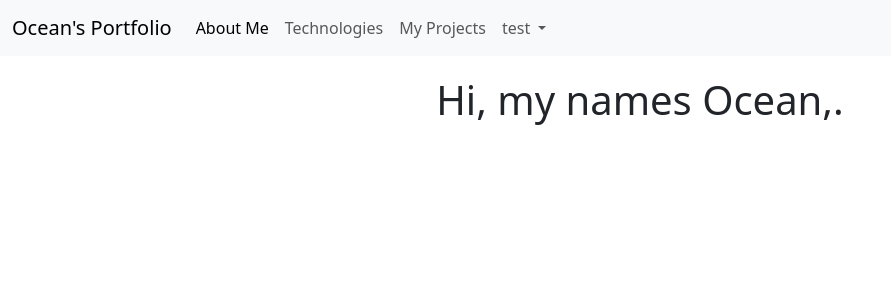
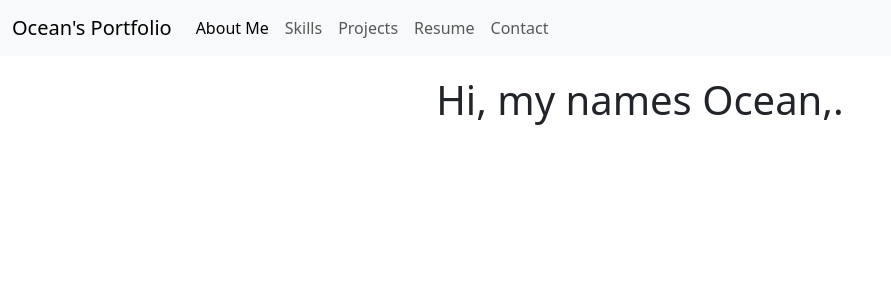
Before and after one commit to oceanyu1/portfoliowebsite, a Flask app: page / in a window 1280 px wide. Shown: the top 300 px of the page, without its empty margins (0-891 px from the left). Run offline with Flask 3, Linux system fonts and the light colour scheme.

Commit message:
Complete navbar so it redirects to 5 different pages: About, Skills, Projects, Resume, Contact

```diff
--- a/__init__.py
+++ b/__init__.py
@@ -3,8 +3,24 @@ from flask import Flask, redirect, url_for, render_template, request, session, f
 app = Flask(__name__)
 
 @app.route("/")
-def aboutme():
+def about():
     return render_template("index.html")
+
+@app.route("/skills")
+def skills():
+    return render_template("skills.html")
+
+@app.route("/projects")
+def projects():
+    return render_template("projects.html")
+
+@app.route("/resume")
+def resume():
+    return render_template("resume.html")
+
+@app.route("/contact")
+def contact():
+    return render_template("contact.html")
 
 if __name__ == "__main__":
     app.run(debug=True)
--- a/templates/base.html
+++ b/templates/base.html
@@ -15,23 +15,19 @@
                 <div class="collapse navbar-collapse" id="navbarNavDropdown">
                     <ul class="navbar-nav">
                         <li class="nav-item">
-                            <a class="nav-link active" aria-current="page" href="#">About Me</a>
+                            <a class="nav-link active" aria-current="page" href="{{ url_for('about') }}">About Me</a>
                         </li>
                         <li class="nav-item">
-                            <a class="nav-link" href="#">Technologies</a>
+                            <a class="nav-link" href="{{ url_for('skills') }}">Skills</a>
                         </li>
                         <li class="nav-item">
-                            <a class="nav-link" href="#">My Projects</a>
+                            <a class="nav-link" href="{{ url_for('projects') }}">Projects</a>
                         </li>
-                        <li class="nav-item dropdown">
-                            <a class="nav-link dropdown-toggle" href="#" role="button" data-bs-toggle="dropdown" aria-expanded="false">
-                                test
-                            </a>
-                            <ul class="dropdown-menu">
-                                <li><a class="dropdown-item" href="#">Coming soon!</a></li>
-                                <li><a class="dropdown-item" href="#">Also coming soon!</a></li>
-                                <li><a class="dropdown-item" href="#">Something coming...</a></li>
-                            </ul>
+                        <li class="nav-item">
+                            <a class="nav-link" href="{{ url_for('resume') }}">Resume</a>
+                        </li>
+                        <li class="nav-item">
+                            <a class="nav-link" href="{{ url_for('contact') }}">Contact</a>
                         </li>
                     </ul>
                 </div>
--- /dev/null
+++ b/templates/contact.html
@@ -0,0 +1,5 @@
+{% extends "base.html" %}
+{% block title %}Skills{% endblock %}
+{% block content %}
+<h1>Contact</h1>
+{% endblock %}
--- /dev/null
+++ b/templates/projects.html
@@ -0,0 +1,5 @@
+{% extends "base.html" %}
+{% block title %}Skills{% endblock %}
+{% block content %}
+<h1>Projects</h1>
+{% endblock %}
--- /dev/null
+++ b/templates/resume.html
@@ -0,0 +1,5 @@
+{% extends "base.html" %}
+{% block title %}Skills{% endblock %}
+{% block content %}
+<h1>Resume</h1>
+{% endblock %}
--- /dev/null
+++ b/templates/skills.html
@@ -0,0 +1,5 @@
+{% extends "base.html" %}
+{% block title %}Skills{% endblock %}
+{% block content %}
+<h1>Skills</h1>
+{% endblock %}
```
